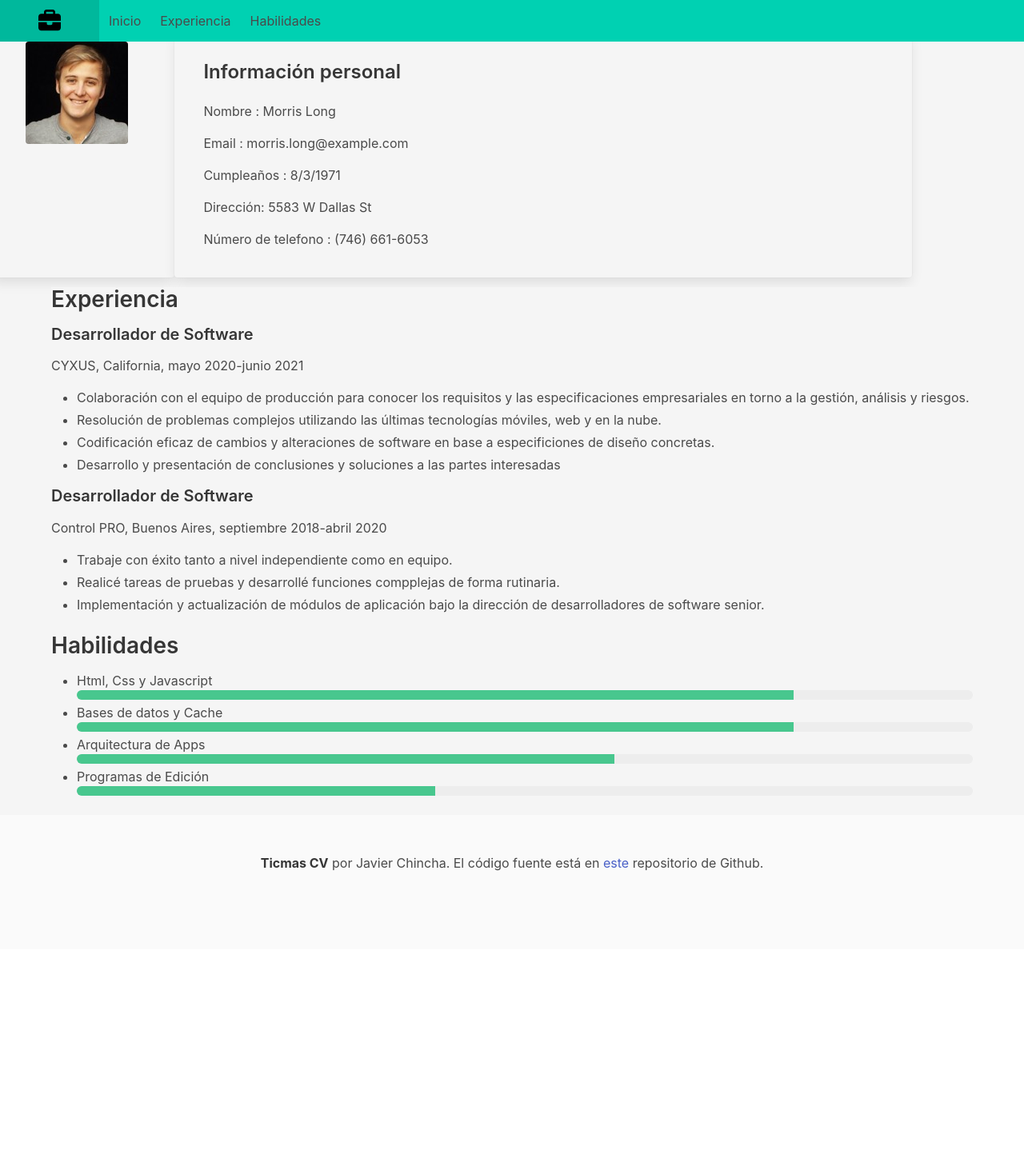
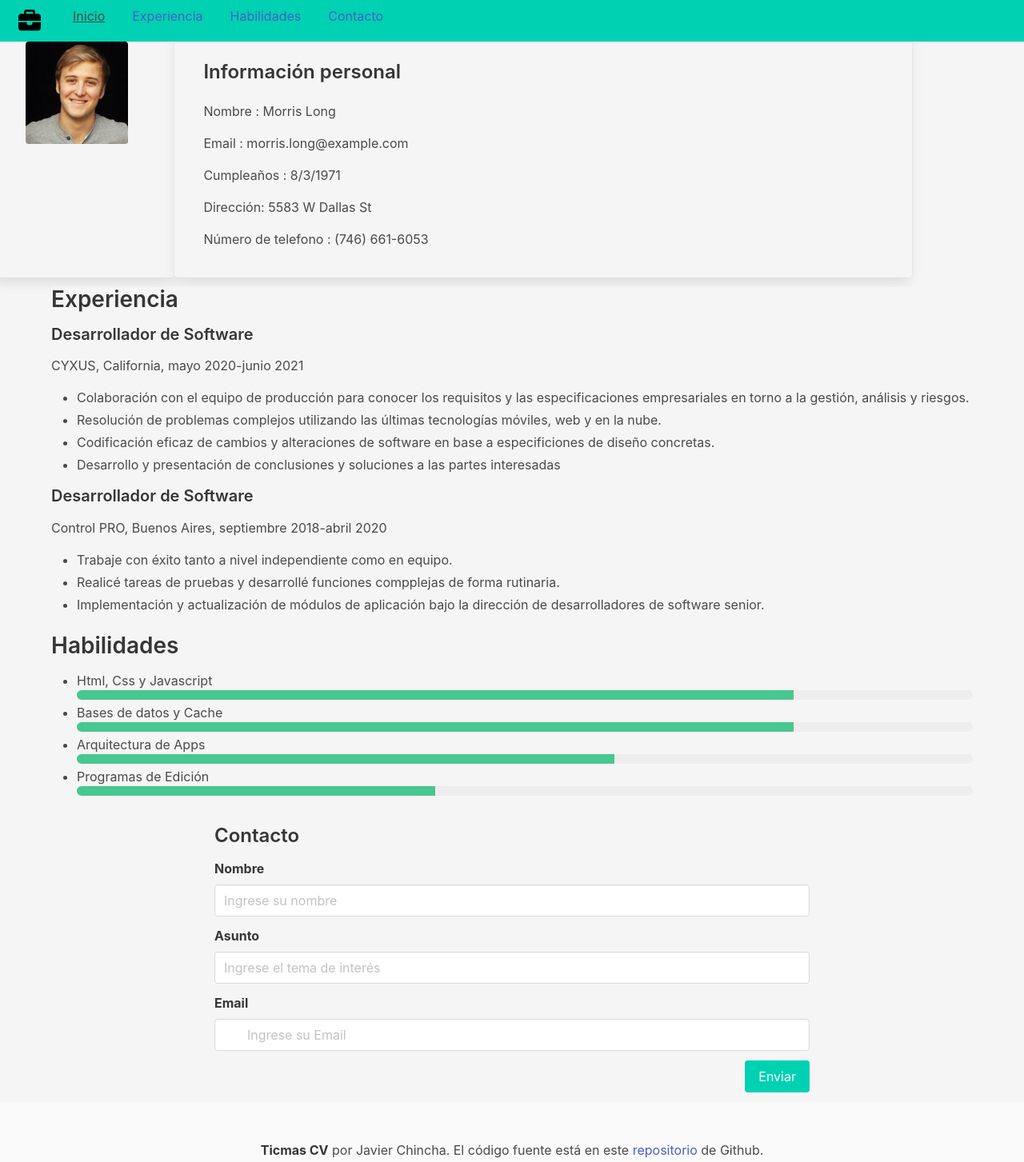
Before and after one commit to Javier-Chincha/TicmasCv, a plain HTML site: page TicmasCV.html in a window 1280 px wide. Shown: the whole page at 80% size. Before the commit the page ends 1187 px from the top, so only its background shows below. Drawn offline with Linux system fonts and the light colour scheme.

Commit message:
Signed-off-by: Javier <javier.chincha.fl@gmail.com>

```diff
--- a/TicmasCV.html
+++ b/TicmasCV.html
@@ -21,22 +21,21 @@
 		<nav class="navbar is-primary is-fixed-top" role="navigation" aria-label="main navigation">
 
 			<div class="navbar-brand">
+				<div class="field is-grouped">
+					<a class="navbar-item">
 
-				<a class="navbar-item">
+						<img src="imagenes/briefcase-solid.svg" alt="Icono" height="50" width="50" />
 
-					<img src="imagenes/briefcase-solid.svg" alt="Icono" height="100" width="100" />
+					</a>
 
-				</a>
+					<a class="button is-text is-responsive" href="#inicio">Inicio</a>
 
-			</div>
+					<a class="button is-ghost is-responsive" href="#experiencia">Experiencia</a>
 
-			<div id="navbarBasicExample" class="navbar-menu">
+					<a class="button is-ghost is-responsive" href="#habilidades">Habilidades</a>
 
-					<a class="navbar-item" href="#inicio">Inicio</a>
-
-					<a class="navbar-item" href="#experiencia">Experiencia</a>
-
-					<a class="navbar-item" href="#habilidades">Habilidades</a>
+					<a class="button is-ghost is-responsive" href="#contacto">Contacto</a>
+				</div>
 
 			</div>
 
@@ -101,9 +100,41 @@
 			</ul>
 		</div>
 
+		<form class="container column is-three-fifths is-offset-one-fifth " id="formulario" method="post">
+			<h3 id="contacto">Contacto</h3>
+
+			<div class="field">
+				<label class="label">Nombre</label>
+				<div class="control">
+					<input class="input" type="text" placeholder="Ingrese su nombre" id="nombre">
+				</div>
+			</div>
+
+			<div class="field">
+				<label class="label">Asunto</label>
+				<div class="control">
+					<input class="input" type="text" placeholder="Ingrese el tema de interés" id="asunto">
+				</div>
+			</div>
+
+			<div class="field">
+				<label class="label">Email</label>
+				<div class="control has-icons-left has-icons-right">
+					<input class="input" type="email" placeholder="Ingrese su Email" id="email">
+				</div>
+			</div>
+
+			<div class="field is-grouped is-grouped-right">
+				<p class="control">
+					<a class="button is-primary" type="submit" id="enviar">Enviar</a>
+				</p>
+			</div>
+
+		</form>
+
 		<footer class="footer">
 			<div class="content has-text-centered">
-				<p><strong>Ticmas CV</strong> por Javier Chincha. El código fuente está en <a href="">este</a> repositorio de Github.</p>
+				<p><strong>Ticmas CV</strong> por Javier Chincha. El código fuente está en este <a href="https://github.com/Javier-Chincha/TicmasCv">repositorio</a>  de Github.</p>
 			</div>
 		</footer>
 
--- a/script.js
+++ b/script.js
@@ -0,0 +1,2 @@
+
+document.getElementById("enviar").addEventListenner(onclick) = alert('Mensaje enviado');
```
